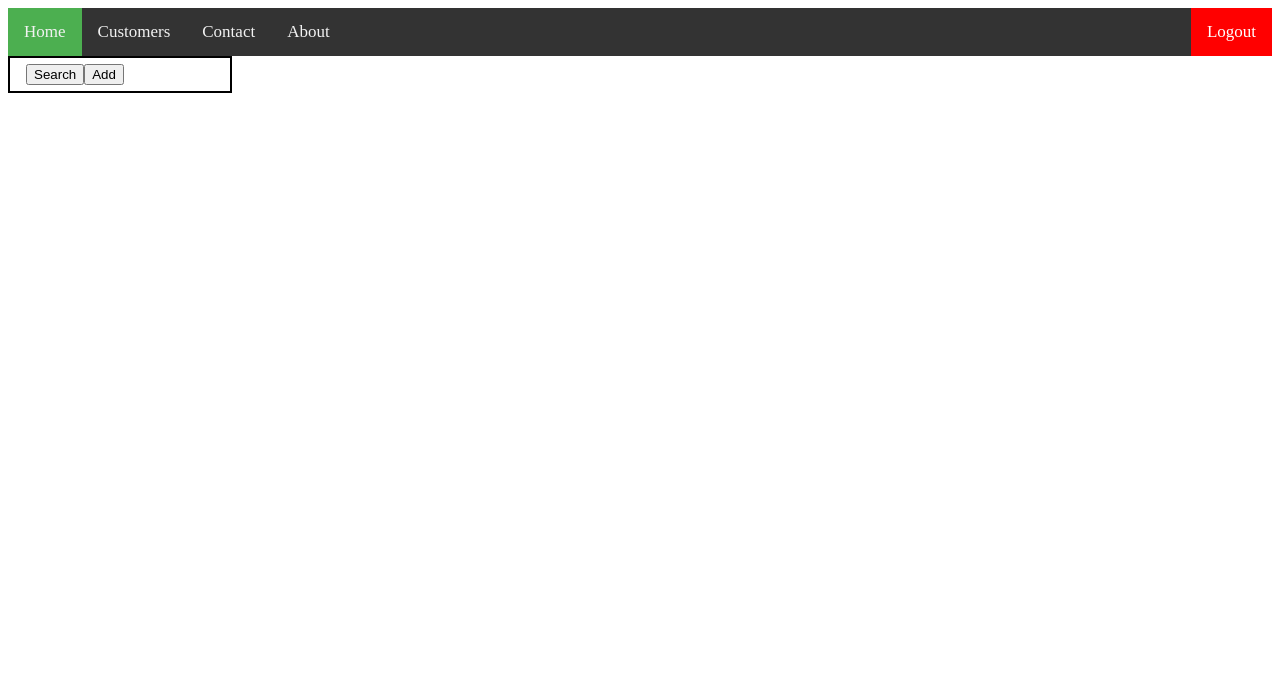
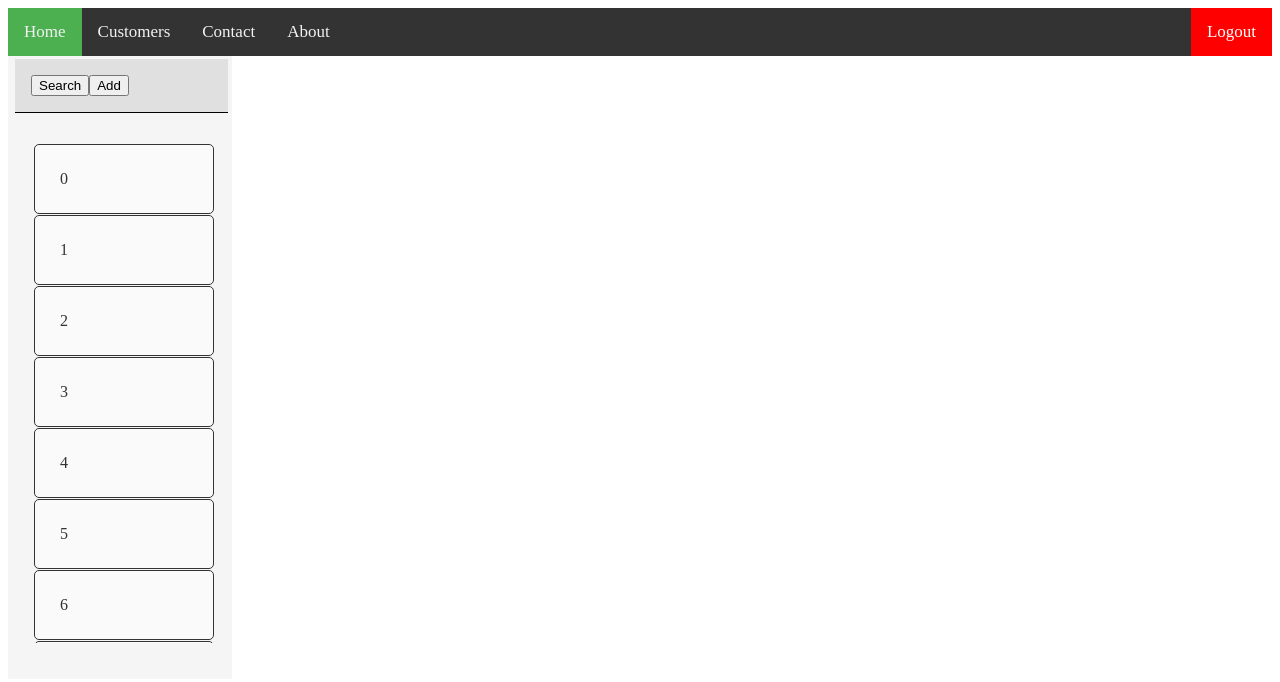
Before and after one commit to DanielSzakacs/CustomerController, an Angular app in the folder src/main/client/client/: page / in a window 1280 px wide. Shown: the top 682 px of the page. Built offline with nearby package versions, Linux system fonts and the light colour scheme.

Commit message:
Customer side menu is created. We can scroll in it. but it is not communicating with the backend.

```diff
--- a/src/main/client/client/src/app/cutomerpage/cutomerpage.component.css
+++ b/src/main/client/client/src/app/cutomerpage/cutomerpage.component.css
@@ -60,20 +60,45 @@ body {
   background-color: red;
   color: white;
 }
- /*Side customer menu*/
+ /*Side customer menu border and top*/
 .customer_menu{
-  border: 2px solid;
   margin-right: 65em;
   padding: 6px 8px 6px 16px;
+  background-color: #f5f5f5;
+}
+.events_list{
+  border-bottom: 1px solid;
+  padding: 1em;
+  margin-right: -2%;
+  margin-left: -4.5%;
+  margin-top: -1.5%;
+  background-color: #e0e0e0;
+
+}
+ /*Side customer menu scrolling body*/
+body {
+  font-family: 'Segoe UI', Roboto, Ubuntu, 'Open Sans', 'Helvetica Neue', sans-serif;
+  background-color: #507ce8;
+  color: #fff;
+  overflow: hidden;
 }
 
-
-.example-viewport {
-  height: 200px;
-  width: 200px;
-  border: 1px solid black;
+.list li {
+  padding: 25px;
+  border-radius: 5px;
+  border: 1px solid #333333;
+  margin-top: 1px;
+  background-color: #fafafa;
 }
 
-.example-item {
-  height: 50px;
+ul {
+  max-width: 500px;
+  color: #333;
+  list-style: none;
+  margin: 20px auto;
+  padding: 10px;
 }
+
+.center {
+  text-align: center;
+}
--- a/src/main/client/client/src/app/cutomerpage/cutomerpage.component.html
+++ b/src/main/client/client/src/app/cutomerpage/cutomerpage.component.html
@@ -14,8 +14,12 @@
     <button class="btn btn-info">Search</button>
     <button class="btn btn-info">Add</button>
   </div>
-  <!--<cdk-virtual-scroll-viewport itemSize="50" class="example-viewport">-->
-    <!--<div *ngFor="let item of items" class="example-item">{{item}}</div>-->
-  <!--</cdk-virtual-scroll-viewport>-->
+  <ul class="list">
+    <cdk-virtual-scroll-viewport  style="height: 500px" itemSize="90" >
+      <ng-container *cdkVirtualFor="let n of numbers">
+        <li> {{n}} </li>
+      </ng-container>
+    </cdk-virtual-scroll-viewport>
+  </ul>
 
 </div>
--- a/src/main/client/client/src/app/cutomerpage/cutomerpage.component.ts
+++ b/src/main/client/client/src/app/cutomerpage/cutomerpage.component.ts
@@ -6,8 +6,12 @@ import { Component, OnInit } from '@angular/core';
   styleUrls: ['./cutomerpage.component.css']
 })
 export class CutomerpageComponent implements OnInit {
-
-  constructor() { }
+  numbers: number[] = [];
+  constructor() {
+    for (let index = 0; index < 10000; index++) {
+      this.numbers.push(index);
+    }
+  }
 
   ngOnInit() {
   }
```
